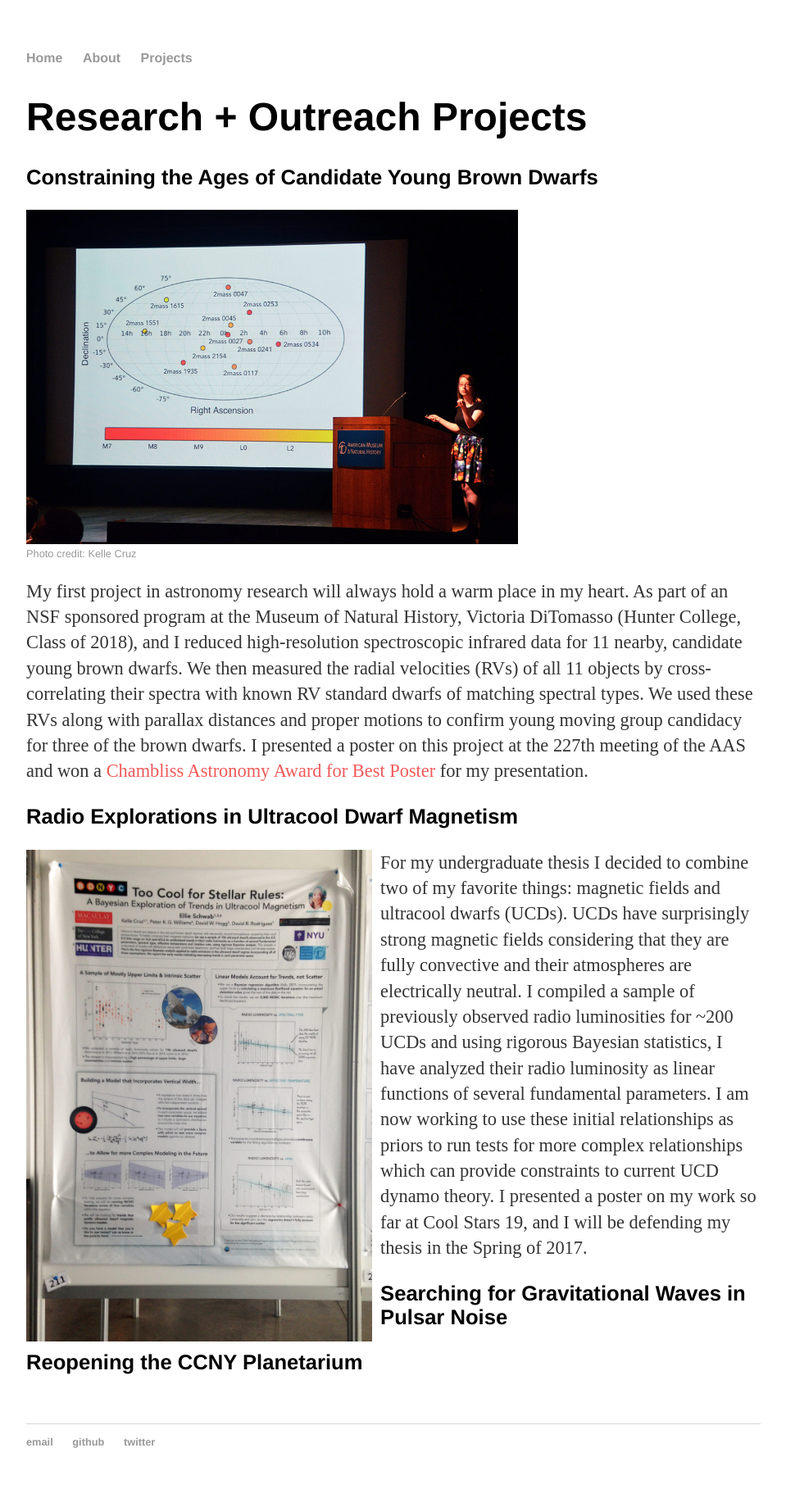
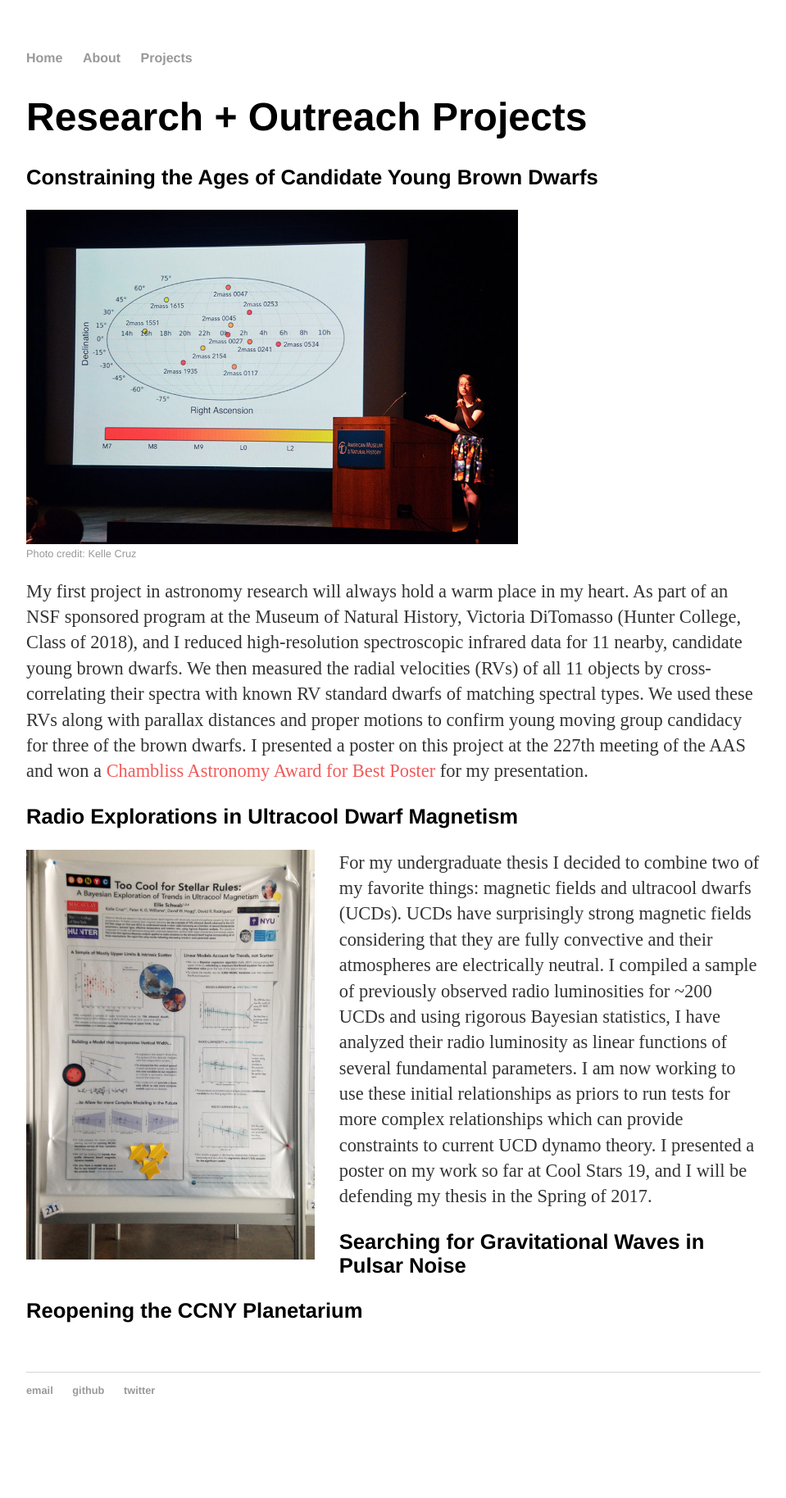
Before and after one commit to elliesch/elliesch.github.io, a Jekyll site: the page built from projects/index.html, in a window 1280 px wide. Shown: the whole page at 82% size, without its empty margins (160-1119 px from the left). Built offline with Jekyll 4.4.1, drawn with Linux system fonts in a browser that asks for light colours; after the commit the page ends 1766 px from its top, so only the background shows below that.

Commit message:
trying another size

```diff
--- a/projects/index.html
+++ b/projects/index.html
@@ -12,7 +12,7 @@ title: Ellie's Projects
 	<p>My first project in astronomy research will always hold a warm place in my heart. As part of an NSF sponsored program at the Museum of Natural History, Victoria DiTomasso (Hunter College, Class of 2018), and I reduced high-resolution spectroscopic infrared data for 11 nearby, candidate young brown dwarfs. We then measured the radial velocities (RVs) of all 11 objects by cross-correlating their spectra with known RV standard dwarfs of matching spectral types. We used these RVs along with parallax distances and proper motions to confirm young moving group candidacy for three of the brown dwarfs. I presented a poster on this project at the 227th meeting of the AAS and won a <a href="https://aas.org/posts/news/2016/01/chambliss-student-poster-awards-aas-227">Chambliss Astronomy Award for Best Poster</a> for my presentation.</p>
 
 	<h3>Radio Explorations in Ultracool Dwarf Magnetism</h3>
-	<p><img src="/images/cool_stars_poster.jpg" alt="My poster at the Cool Stars 19 Conference" style="float:left;height:600px;padding-right: 10px;">
+	<p><img src="/images/cool_stars_poster.jpg" alt="My poster at the Cool Stars 19 Conference" style="float:left; height:500px; padding-right: 30px;">
 	For my undergraduate thesis I decided to combine two of my favorite things: magnetic fields and ultracool dwarfs (UCDs). UCDs have surprisingly strong magnetic fields considering that they are fully convective and their atmospheres are electrically neutral. I compiled a sample of previously observed radio luminosities for ~200 UCDs and using rigorous Bayesian statistics, I have analyzed their radio luminosity as linear functions of several fundamental parameters. I am now working to use these initial relationships as priors to run tests for more complex relationships which can provide constraints to current UCD dynamo theory. I presented a poster on my work so far at Cool Stars 19, and I will be defending my thesis in the Spring of 2017.</p>
 
 	<h3>Searching for Gravitational Waves in Pulsar Noise</h3>
```
